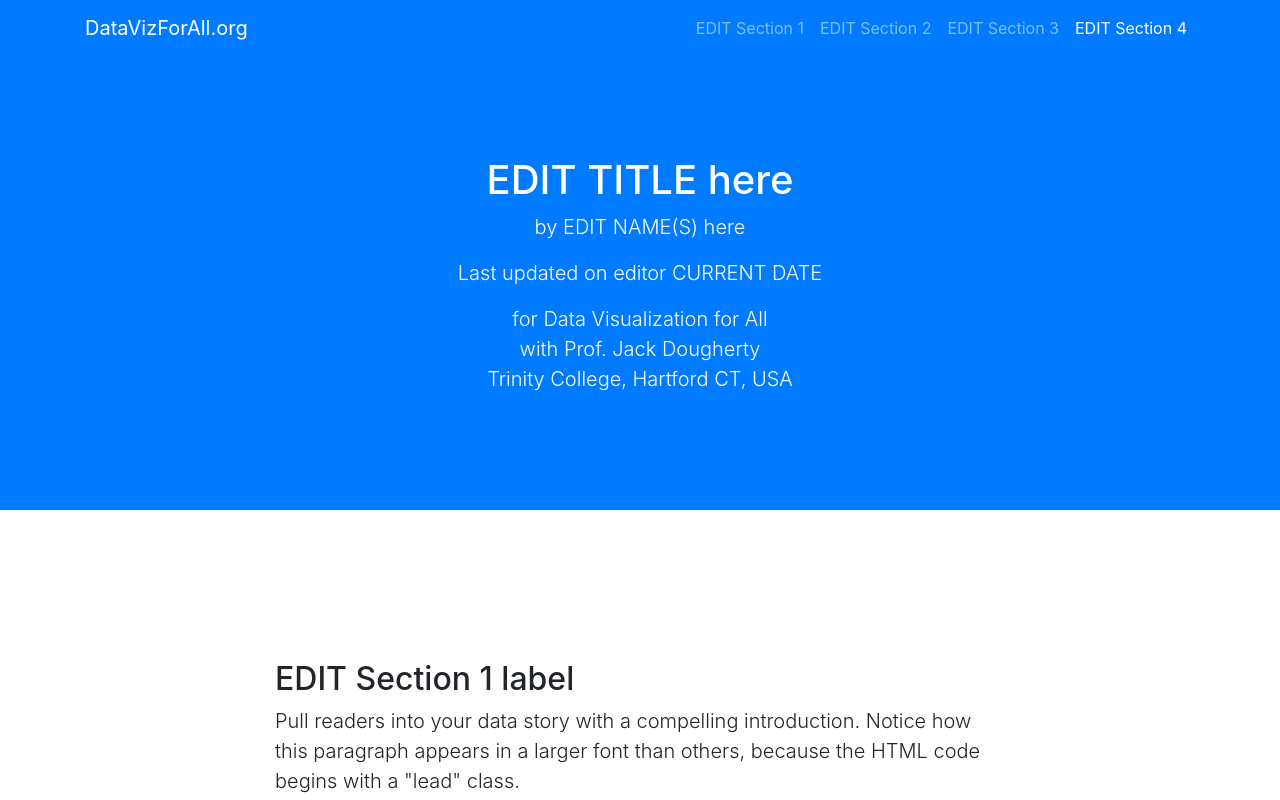
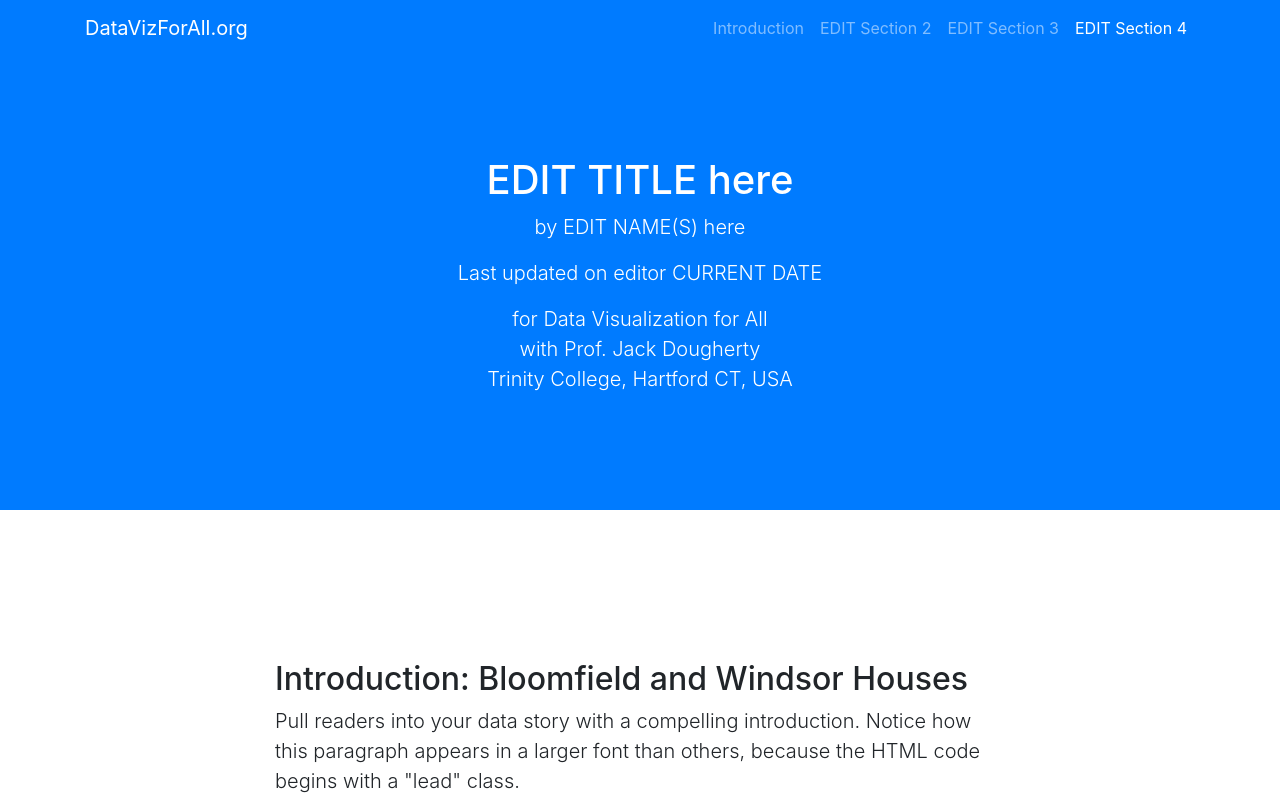
Before and after one commit to hayestalb/practice-story, a plain HTML site: page index.html in a window 1280 px wide. Shown: the top 800 px of the page. Drawn offline with nearby package versions, Linux system fonts and the light colour scheme.

Commit message:
Update index.html

```diff
--- a/index.html
+++ b/index.html
@@ -34,7 +34,7 @@
       <div class="collapse navbar-collapse" id="navbarResponsive">
         <ul class="navbar-nav ml-auto">
           <li class="nav-item">
-            <a class="nav-link js-scroll-trigger" href="#section1">EDIT Section 1</a>
+            <a class="nav-link js-scroll-trigger" href="#section1">Introduction</a>
           </li>
           <li class="nav-item">
             <a class="nav-link js-scroll-trigger" href="#section2">EDIT Section 2</a>
@@ -66,7 +66,7 @@
       <div class="row">
         <div class="col-lg-8 mx-auto">
 
-          <h2>EDIT Section 1 label</h2>
+          <h2>Introduction: Bloomfield and Windsor Houses</h2>
 
           <p class="lead">Pull readers into your data story with a compelling introduction. Notice how this paragraph appears in a larger font than others, because the HTML code begins with a "lead" class.</p>
 
```
